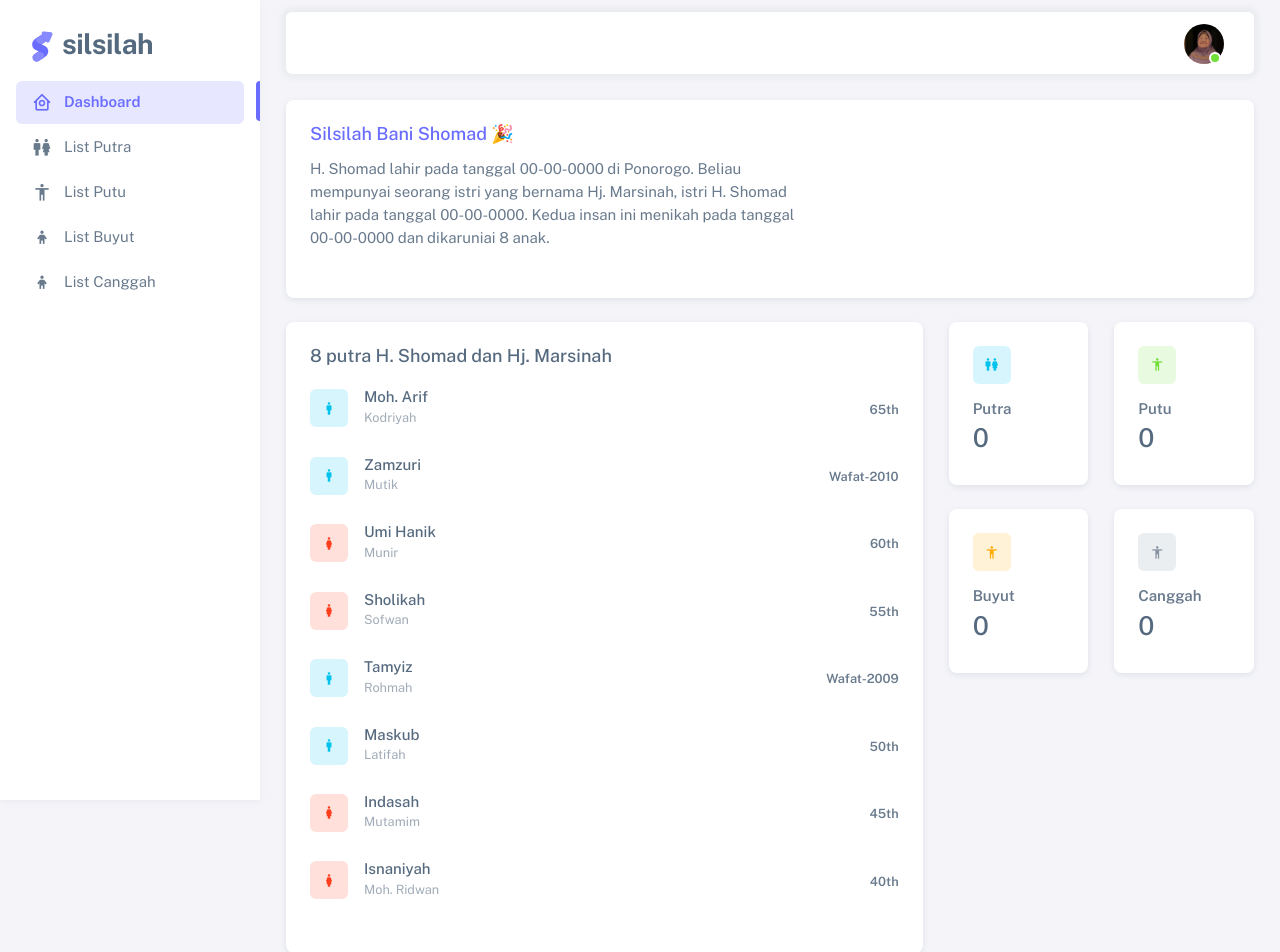
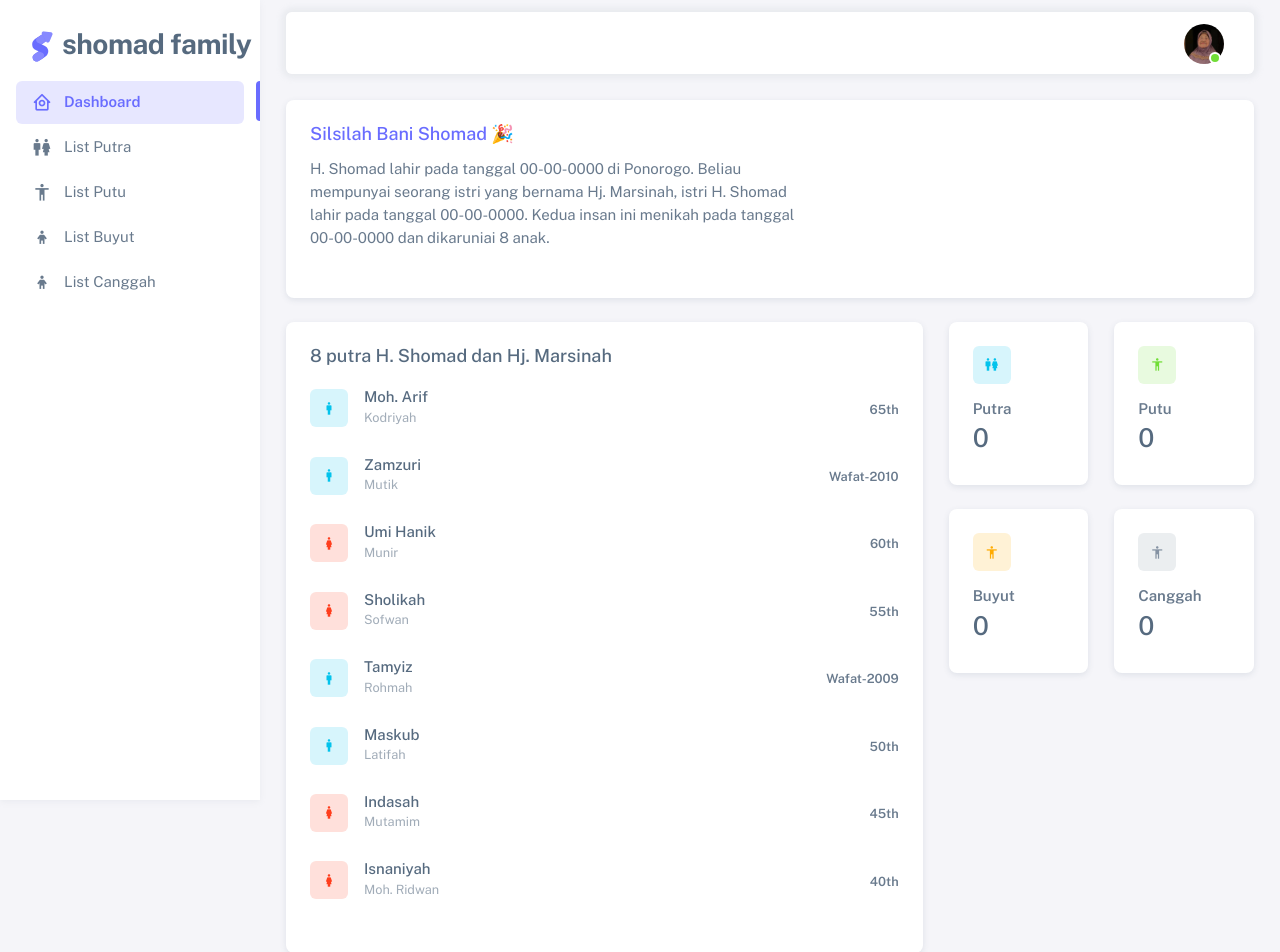
Before and after one commit to adzka-sfr/silsilah, a PHP site: page /main.php?page=dashboard in a window 1280 px wide. Shown: the top 952 px of the page. Run offline with PHP 8.4, Linux system fonts and the light colour scheme; data that the repository does not hold is empty; some libraries are stand-ins or nearby versions.

Commit message:
ubah judul

```diff
--- a/main.php
+++ b/main.php
@@ -132,7 +132,7 @@ include 'config/connect.php';
                   </g>
                 </svg>
               </span>
-              <span class="app-brand-text demo menu-text fw-bolder ms-2">Silsilah</span>
+              <span class="app-brand-text demo menu-text fw-bolder ms-2">shomad family</span>
             </a>
 
             <a href="javascript:void(0);" class="layout-menu-toggle menu-link text-large ms-auto d-block d-xl-none">
```
